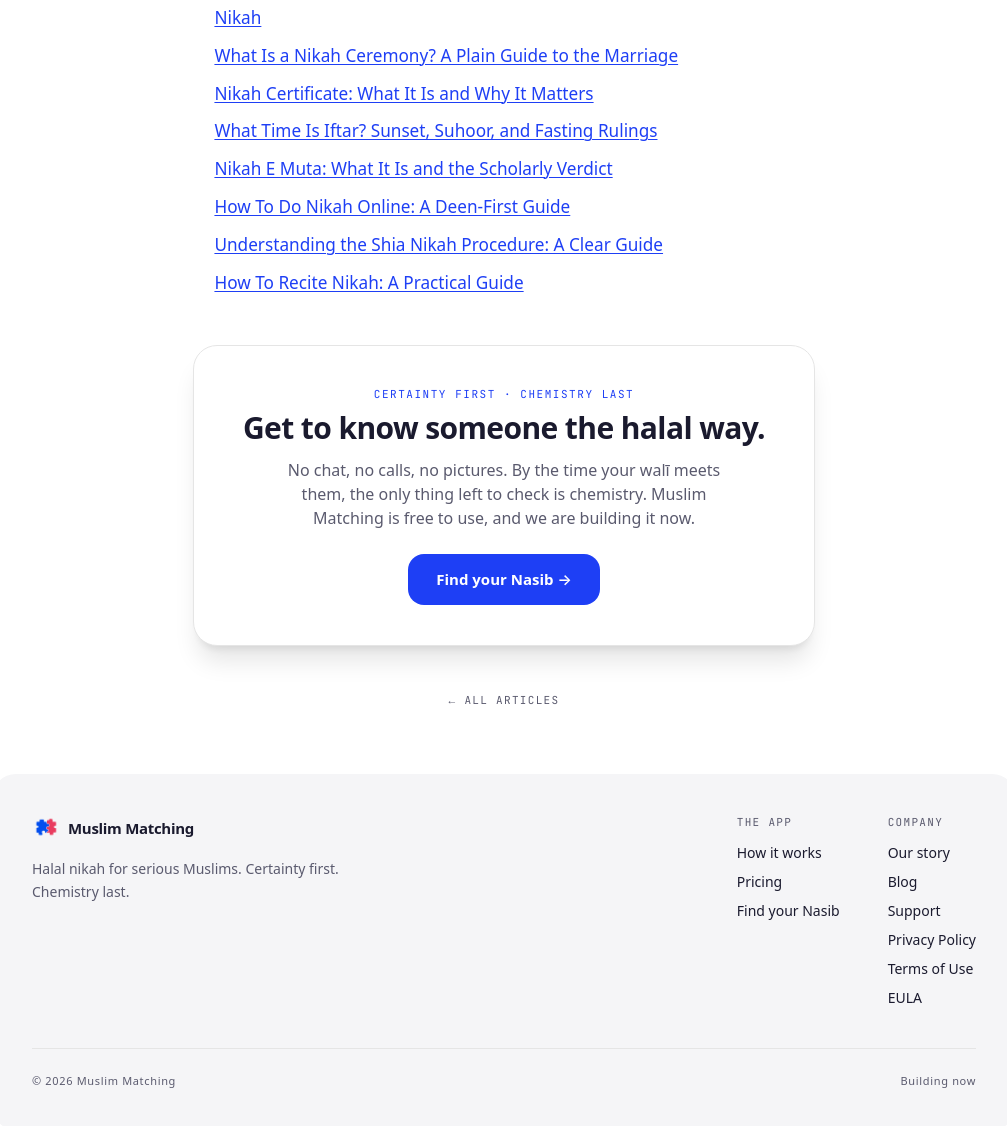
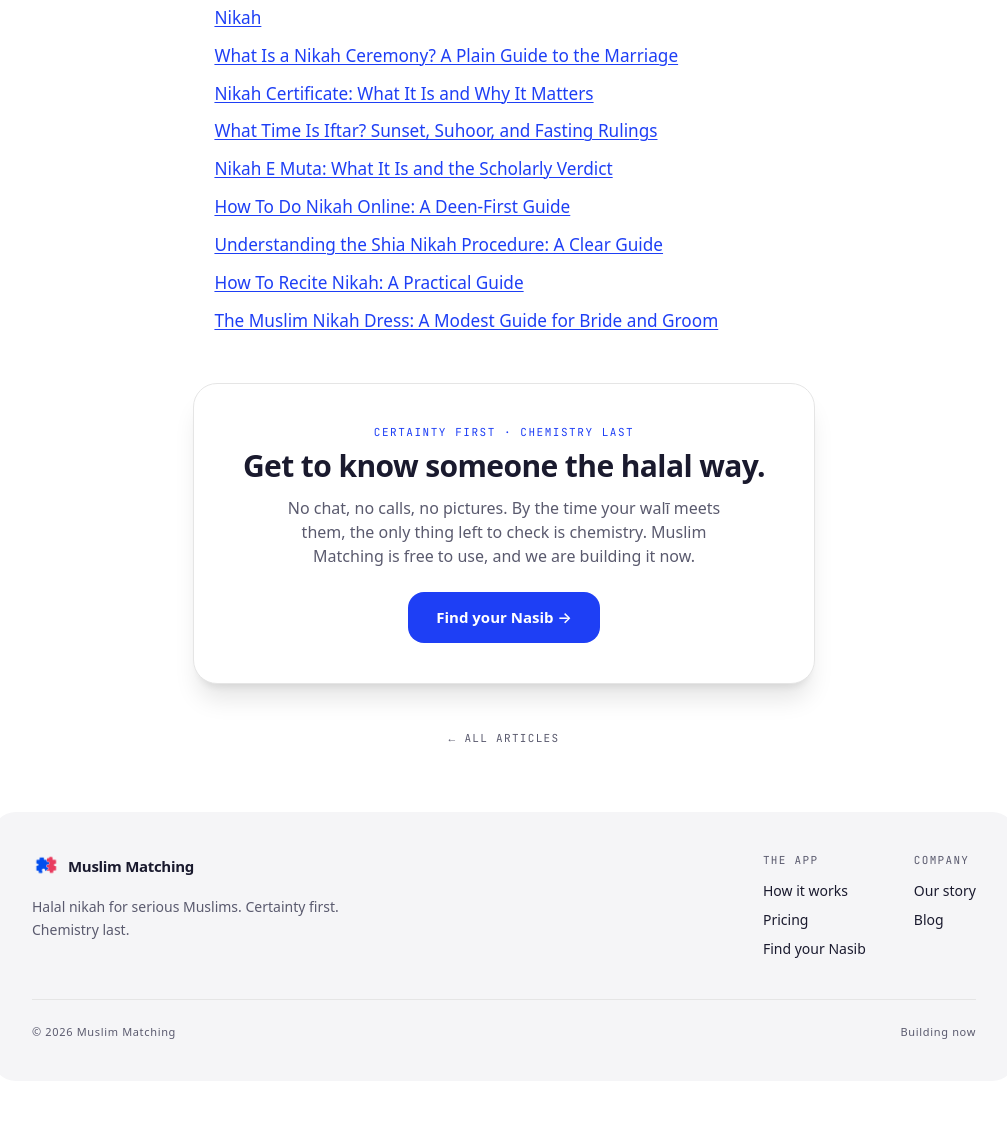
Before and after one commit to erikmayergit/muslim-matching-site, a plain HTML site: page blog/what-is-nikah/index.html in a window 1280 px wide. Shown: the part 7740-8866 px from the top of the page, without its empty margins (136-1143 px from the left). Drawn offline with nearby package versions, Linux system fonts and the light colour scheme; a web font is replaced by a local one.

Commit message:
Add related link in what-is-nikah → muslim-nikah-dress

```diff
--- a/blog/what-is-nikah/index.html
+++ b/blog/what-is-nikah/index.html
@@ -187,7 +187,8 @@
 <li><a href="/blog/nikah-e-muta/">Nikah E Muta: What It Is and the Scholarly Verdict</a></li>
 <li><a href="/blog/how-to-do-nikah-online/">How To Do Nikah Online: A Deen-First Guide</a></li>
 <li><a href="/blog/shia-nikah-procedure/">Understanding the Shia Nikah Procedure: A Clear Guide</a></li>
-<li><a href="/blog/how-to-recite-nikah/">How To Recite Nikah: A Practical Guide</a><!-- related:end --></li>
+<li><a href="/blog/how-to-recite-nikah/">How To Recite Nikah: A Practical Guide</a></li>
+<li><a href="/blog/muslim-nikah-dress/">The Muslim Nikah Dress: A Modest Guide for Bride and Groom</a><!-- related:end --></li>
 </ul>
 
     </div>
@@ -229,10 +230,6 @@
           <div class="flex flex-col gap-2 text-[14px]">
             <a href="/" class="hover:opacity-70" style="color:#1A1A2E">Our story</a>
             <a href="/blog/" class="hover:opacity-70" style="color:#1A1A2E">Blog</a>
-            <a href="/support" class="hover:opacity-70" style="color:#1A1A2E">Support</a>
-            <a href="/privacy" class="hover:opacity-70" style="color:#1A1A2E">Privacy Policy</a>
-            <a href="/terms" class="hover:opacity-70" style="color:#1A1A2E">Terms of Use</a>
-            <a href="/eula" class="hover:opacity-70" style="color:#1A1A2E">EULA</a>
           </div>
         </div>
       </div>
```
